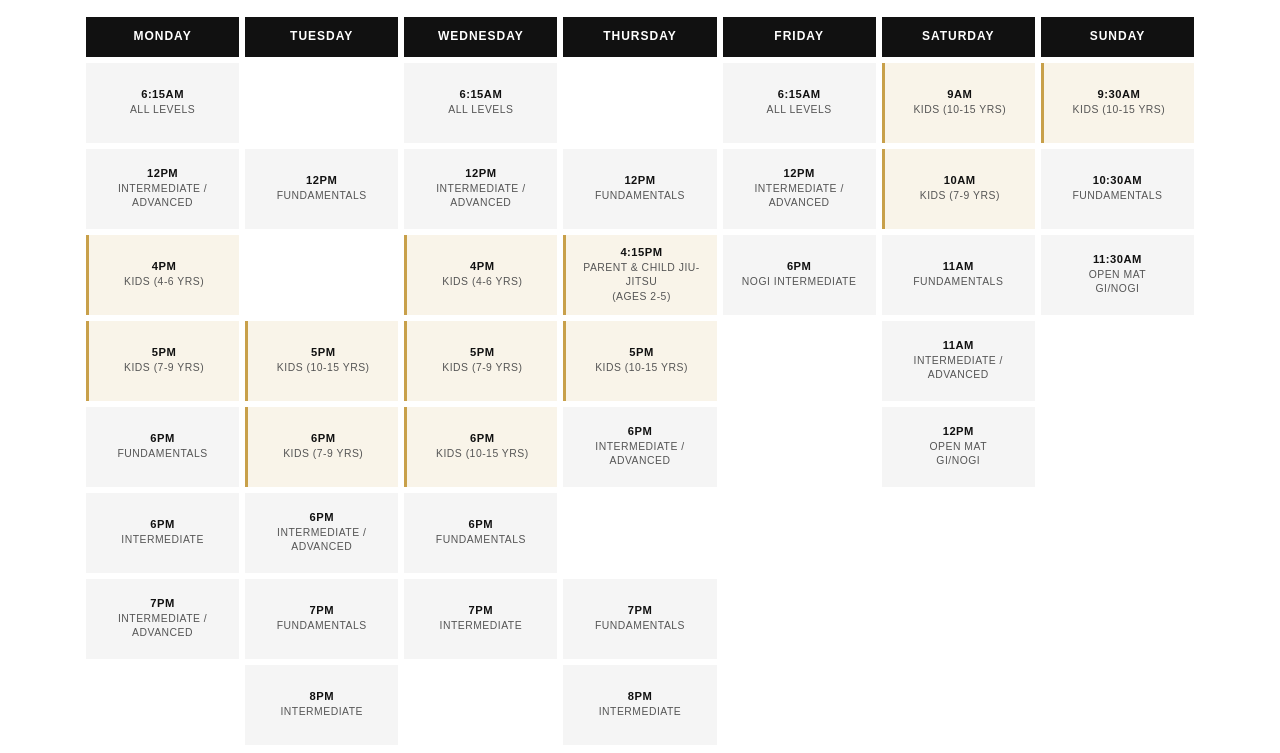
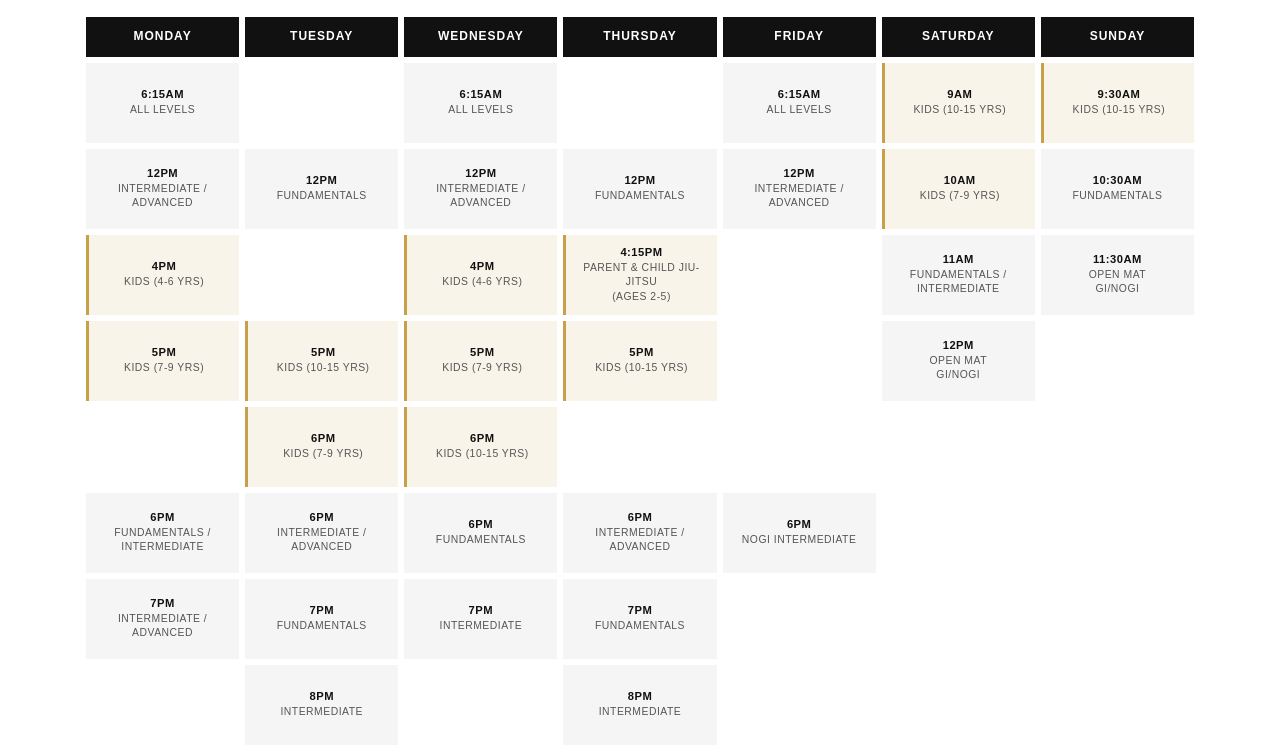
Before and after one commit to teamvasta/bernardofaria-academy, a plain HTML site: page schedule.html in a window 1280 px wide. Shown: the part 517-1270 px from the top of the page. Drawn offline with Linux system fonts and the light colour scheme; a web font is replaced by a local one.

Commit message:
Schedule: combine Mon 6PM and Sat 11AM into Fundamentals / Intermediate; align 6PM adult classes on one row

```diff
--- a/schedule.html
+++ b/schedule.html
@@ -179,13 +179,10 @@
                 <span class="time">4:15PM</span>
                 <span class="class-name">Parent & Child Jiu-Jitsu<br>(Ages 2-5)</span>
               </td>
-              <td>
-                <span class="time">6PM</span>
-                <span class="class-name">NOGI Intermediate</span>
-              </td>
+              <td class="empty"></td>
               <td>
                 <span class="time">11AM</span>
-                <span class="class-name">Fundamentals</span>
+                <span class="class-name">Fundamentals / Intermediate</span>
               </td>
               <td>
                 <span class="time">11:30AM</span>
@@ -212,17 +209,14 @@
               </td>
               <td class="empty"></td>
               <td>
-                <span class="time">11AM</span>
-                <span class="class-name">Intermediate / Advanced</span>
+                <span class="time">12PM</span>
+                <span class="class-name">Open Mat<br>GI/NOGI</span>
               </td>
               <td class="empty"></td>
             </tr>
             <!-- Row 5: 6PM -->
             <tr>
-              <td>
-                <span class="time">6PM</span>
-                <span class="class-name">Fundamentals</span>
-              </td>
+              <td class="empty"></td>
               <td class="kids-class">
                 <span class="time">6PM</span>
                 <span class="class-name">KIDS (7-9 yrs)</span>
@@ -231,22 +225,16 @@
                 <span class="time">6PM</span>
                 <span class="class-name">KIDS (10-15 yrs)</span>
               </td>
-              <td>
-                <span class="time">6PM</span>
-                <span class="class-name">Intermediate / Advanced</span>
-              </td>
               <td class="empty"></td>
-              <td>
-                <span class="time">12PM</span>
-                <span class="class-name">Open Mat<br>GI/NOGI</span>
-              </td>
+              <td class="empty"></td>
+              <td class="empty"></td>
               <td class="empty"></td>
             </tr>
             <!-- Row 6: 6PM Intermediate -->
             <tr>
               <td>
                 <span class="time">6PM</span>
-                <span class="class-name">Intermediate</span>
+                <span class="class-name">Fundamentals / Intermediate</span>
               </td>
               <td>
                 <span class="time">6PM</span>
@@ -256,8 +244,14 @@
                 <span class="time">6PM</span>
                 <span class="class-name">Fundamentals</span>
               </td>
-              <td class="empty"></td>
-              <td class="empty"></td>
+              <td>
+                <span class="time">6PM</span>
+                <span class="class-name">Intermediate / Advanced</span>
+              </td>
+              <td>
+                <span class="time">6PM</span>
+                <span class="class-name">NOGI Intermediate</span>
+              </td>
               <td class="empty"></td>
               <td class="empty"></td>
             </tr>
```
